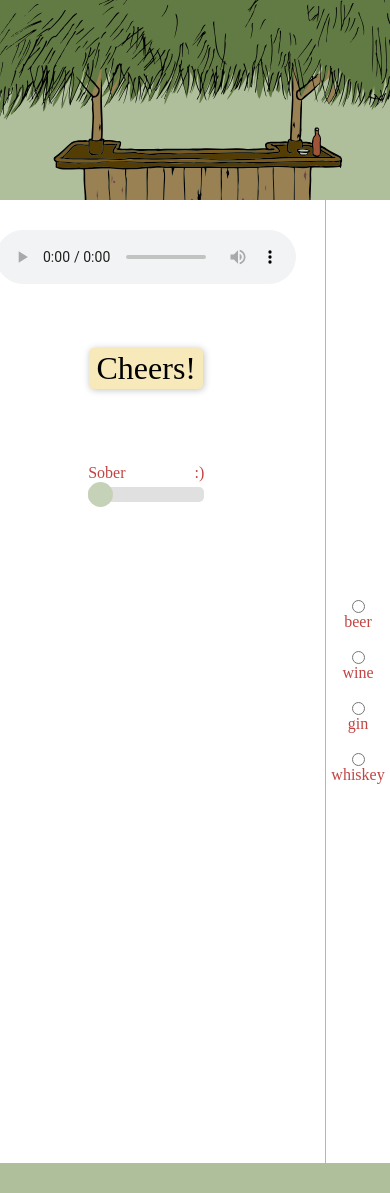
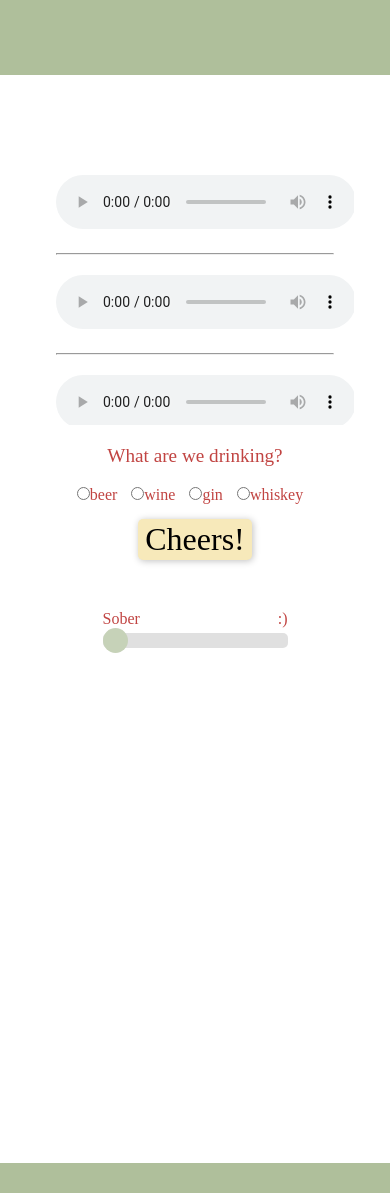
Before and after one commit to ian-lowe/cheers, a Flask app: page / in a window 390 px wide. Run offline with Flask 2, Linux system fonts and the light colour scheme; data that the repository does not hold is empty; some web fonts are replaced.

Commit message:
added overflow property to the podcast player to display multiple podcasts in place. Changed width of podcast container from a fixed width to 75% for mobile responsiveness purposes.

```diff
--- a/application.py
+++ b/application.py
@@ -23,7 +23,7 @@
 def api():
 
     url = "https://listen-api.listennotes.com/api/v2/podcasts/ff9de4bef29f4153a84fceb1207daa57?sort=recent_first"
-    headers = {'X-ListenAPI-Key': '5cfb6fbdb8634fc5babf82b88fa8c58a'}
+    headers = {'X-ListenAPI-Key': os.getenv("API_KEY")}
 
     r = requests.get(url, headers=headers)
     r_json = jsonify(r.json())
--- a/static/main.js
+++ b/static/main.js
@@ -1,20 +1,19 @@
-document.addEventListener('DOMContentLoaded', function () {
-    document.querySelector('button').onclick = drunkify;
+document.addEventListener("DOMContentLoaded", function() {
+  document.querySelector("button").onclick = drunkify;
 });
-
 
 blur = 0;
 blackout = 1000;
-clink = new Audio('/static/clink.wav');
+clink = new Audio("/static/clink.wav");
 
 function drunkify() {
-    if (document.getElementById('myRange').value < 10) {
-        audio = document.querySelector('audio');
-        background = document.querySelector('body');
-        audio.playbackRate -= .050;
-        blur += .2;
-        background.style.filter = `blur(${blur}px)`;
-        clink.play();
-        document.getElementById('myRange').value++;
-    }
+  if (document.getElementById("myRange").value < 10) {
+    audio = document.querySelector("audio");
+    background = document.querySelector("body");
+    audio.playbackRate -= 0.05;
+    blur += 0.2;
+    background.style.filter = `blur(${blur}px)`;
+    clink.play();
+    document.getElementById("myRange").value++;
+  }
 }
--- a/static/styles.css
+++ b/static/styles.css
@@ -6,6 +6,7 @@
   box-sizing: border-box;
   height: 100%;
   font-family: 'Inika', serif;
+  font-size: 1rem;
   color: #c14442;
 }
 
@@ -13,35 +14,48 @@
     height: 100%;
     display: grid;
     grid-template-columns: repeat(12, 1fr);
-    grid-template-rows: 200px auto 30px;
+    grid-template-rows: 75px auto 30px;
 }
 
 .header {
     grid-column: 1 / -1;
+    background-color: #afbf9b;
+    text-align: center;
     padding: 10px;
-    background-image: url("/static/tiki.svg");
-    background-repeat: no-repeat;
-    background-position: center;
-    background-color: #afbf9b;
-    background-size: 500px 500px;
 }
 
 .content {
-    grid-column: 1 / 10;
-    padding: 30px;
+    grid-column: 1 / -1;
+    padding: 10px;
 }
 
 .podcast-wrapper {
-    display: flex;
-    justify-content: center;
-    align-items: center;
+    width: 75%;
+    height: 250px;
+    overflow: auto;
+    padding: 20px;
+    margin: 50px auto 0 auto;
+}
+
+hr {
+    max-width: 500px;
+    margin-left: auto;
+    margin-right: auto;
+}
+
+h5 {
+    margin-bottom: 10px;
+}
+
+.podcast-player {
+    text-align: center;
+    margin-top: 20px;
+    margin-bottom: 20px;
 }
 
 .button-wrapper {
-    margin-top: 60px;
-    display: flex;
-    justify-content: center;
-    align-items: center;
+    margin-top: 15px;
+    text-align: center;
 }
 
 button {
@@ -60,8 +74,26 @@
     border-right: 1px solid rgba(0, 0, 0, 0.1);
 }
 
+.drink-selector {
+    text-align: center;
+    margin-top: 20px;
+}
+
+.drink-selector p {
+    font-size: 1.2em;
+}
+
+.drink-selector label {
+    margin-right: 10px;
+}
+
+input[type="radio"] {
+    margin-top: 20px;
+}
+
+
 .slidelabels {
-    margin: 75px 25% 5px 25%;
+    margin: 50px 25% 5px 25%;
     display: flex;
     justify-content: space-between;
     align-items: center;
@@ -101,19 +133,6 @@
     background: #afbf9b;
 }
 
-.sidebar {
-    display: flex;
-    flex-direction: column;
-    grid-column: 11 / -1;
-    border-left: 1px solid #afbf9b;
-    justify-content: center;
-    align-items: center;
-}
-
-input[type="radio"] {
-    margin-top: 20px;
-}
-
 .footer {
     grid-column: 1 / -1;
     background-color: #afbf9b;
--- a/templates/index.html
+++ b/templates/index.html
@@ -1,7 +1,7 @@
 <!DOCTYPE html>
 <html lang="en">
-
 <head>
+    <meta name="viewport" content="width=device-width, initial-scale=1.0">
     <link rel="stylesheet" href="{{ url_for('static', filename='styles.css') }}">
     <link href="https://fonts.googleapis.com/css?family=Inika&display=swap" rel="stylesheet">
     <script src="{{ url_for('static', filename='main.js') }}"></script>
@@ -10,14 +10,68 @@
 
 <body>
     <div class="container">
-        <div class="header"></div>
+        <div class="header">
+            <h2>{{ r_json.title}}</h2>
+        </div>
         <div class="content">
             <div class="podcast-wrapper">
                 <div class="podcast-player">
-                    <h2>{{ r_json.title}}</h2>
-                    <h3>{{ r_json.episodes[0].title }}</h3>
+                    <h5>{{ r_json.episodes[0].title }}</h5>
                     <audio controls src="{{ r_json.episodes[0].audio }}"></audio>
                 </div>
+                <hr>
+                <div class="podcast-player">
+                    <h5>{{ r_json.episodes[1].title }}</h5>
+                    <audio controls src="{{ r_json.episodes[1].audio }}"></audio>
+                </div>
+                <hr>
+                <div class="podcast-player">
+                    <h5>{{ r_json.episodes[2].title }}</h5>
+                    <audio controls src="{{ r_json.episodes[2].audio }}"></audio>
+                </div>
+                <hr>
+                <div class="podcast-player">
+                    <h5>{{ r_json.episodes[3].title }}</h5>
+                    <audio controls src="{{ r_json.episodes[3].audio }}"></audio>
+                </div>
+                <hr>
+                <div class="podcast-player">
+                    <h5>{{ r_json.episodes[4].title }}</h5>
+                    <audio controls src="{{ r_json.episodes[4].audio }}"></audio>
+                </div>
+                <hr>
+                <div class="podcast-player">
+                    <h5>{{ r_json.episodes[5].title }}</h5>
+                    <audio controls src="{{ r_json.episodes[5].audio }}"></audio>
+                </div>
+                <hr>
+                <div class="podcast-player">
+                    <h5>{{ r_json.episodes[6].title }}</h5>
+                    <audio controls src="{{ r_json.episodes[6].audio }}"></audio>
+                </div>
+                <hr>
+                <div class="podcast-player">
+                    <h5>{{ r_json.episodes[7].title }}</h5>
+                    <audio controls src="{{ r_json.episodes[7].audio }}"></audio>
+                </div>
+                <hr>
+                <div class="podcast-player">
+                    <h5>{{ r_json.episodes[8].title }}</h5>
+                    <audio controls src="{{ r_json.episodes[8].audio }}"></audio>
+                </div>
+                <hr>
+                <div class="podcast-player">
+                    <h5>{{ r_json.episodes[9].title }}</h5>
+                    <audio controls src="{{ r_json.episodes[9].audio }}"></audio>
+                </div>
+                <hr>
+            </div>
+            <div class="drink-selector">
+                <p>What are we drinking?</p>
+                <label><input type="radio" name="drink" value="beer">beer</label>
+                <label><input type="radio" name="drink" value="wine">wine</label>
+                <label><input type="radio" name="drink" value="gin">gin</label>
+                <label><input type="radio" name="drink" value="whiskey">whiskey</label>
             </div>
             <div class="button-wrapper">
                 <button>
@@ -32,12 +86,6 @@
                 <input type="range" min="0" max="10" value="0" class="slider" id="myRange">
             </div>
         </div>
-        <div class="sidebar">
-            <input type="radio" name="drink" value="beer">beer<br>
-            <input type="radio" name="drink" value="wine">wine<br>
-            <input type="radio" name="drink" value="gin">gin<br>
-            <input type="radio" name="drink" value="whiskey">whiskey
-        </div>
         <div class="footer"></div>
     </div>
 </body>
```
